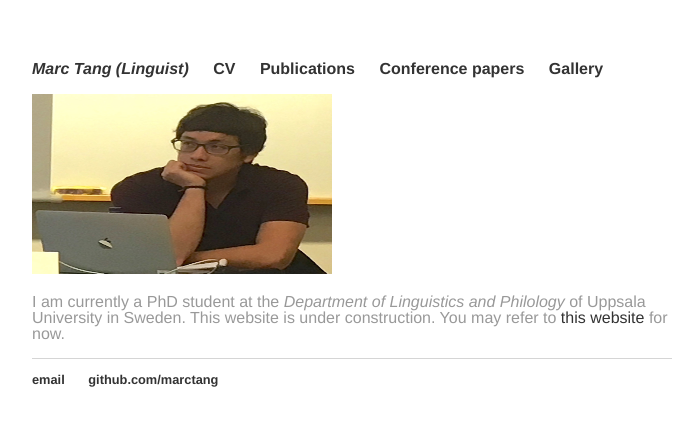
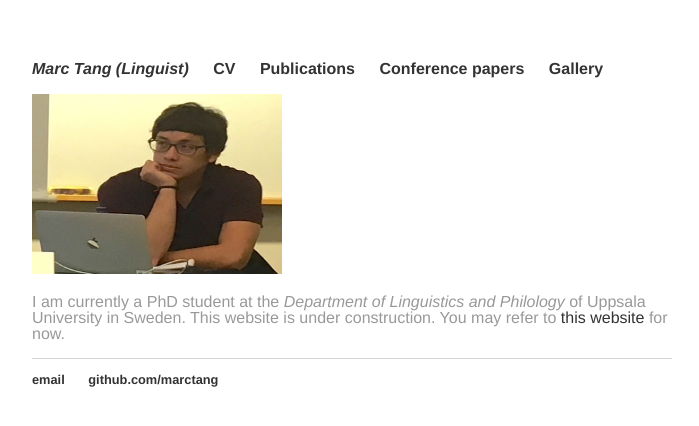
Before and after one commit to marctang/marctang.github.io, a Jekyll site: the page built from index.html, in a window 1280 px wide. Shown: the top 426 px of the page, without its empty margins (288-987 px from the left). Built offline with Jekyll 4.4.1, drawn with Linux system fonts in a browser that asks for light colours.

Commit message:
Update index.html

```diff
--- a/index.html
+++ b/index.html
@@ -3,6 +3,6 @@ layout: default
 title: Linguistics and computational methods
 ---
 <div class="blurb">
-	<img src="pictures/pic3.JPG" alt="hi" class="inline" width="300" height="180" />
+	<img src="pictures/pic3.JPG" alt="hi" class="inline" width="250" height="180" />
 	<p>I am currently a PhD student at the <em>Department of Linguistics and Philology</em> of Uppsala University in Sweden. This website is under construction. You may refer to <a href="/about">this website</a> for now.</p>
 </div><!-- /.blurb -->
```
